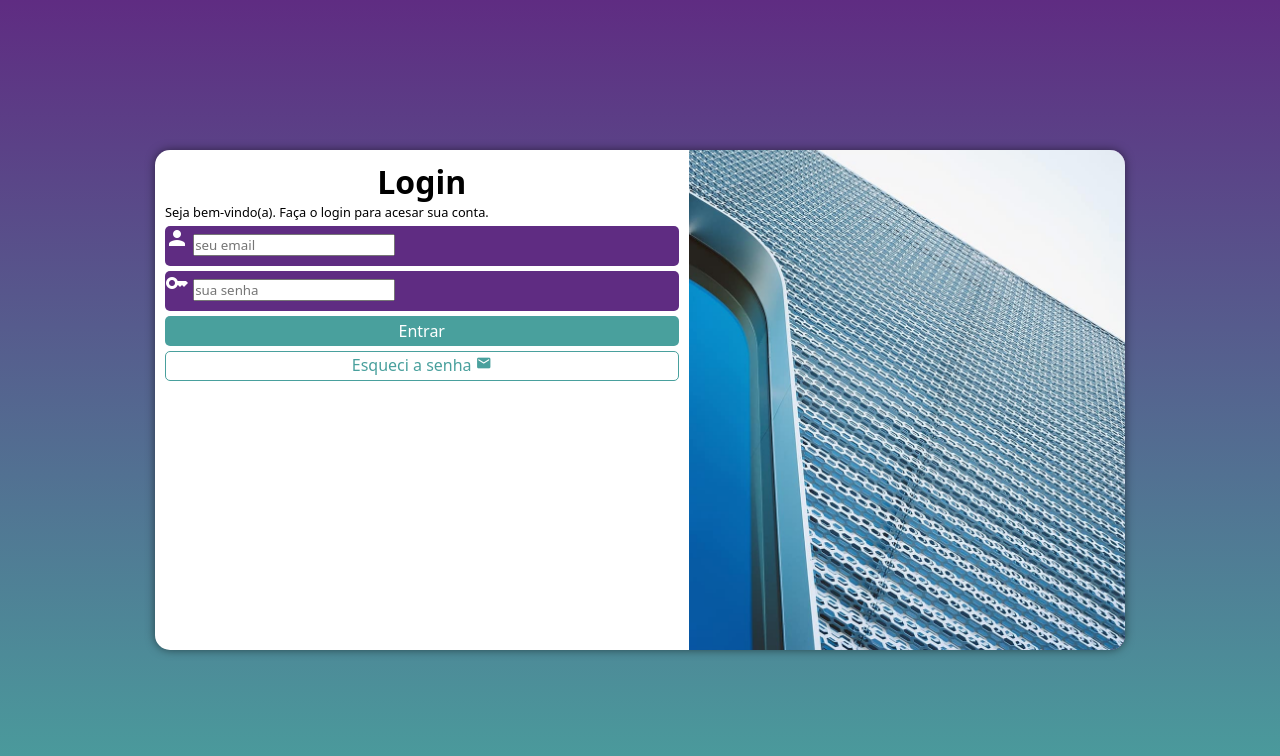
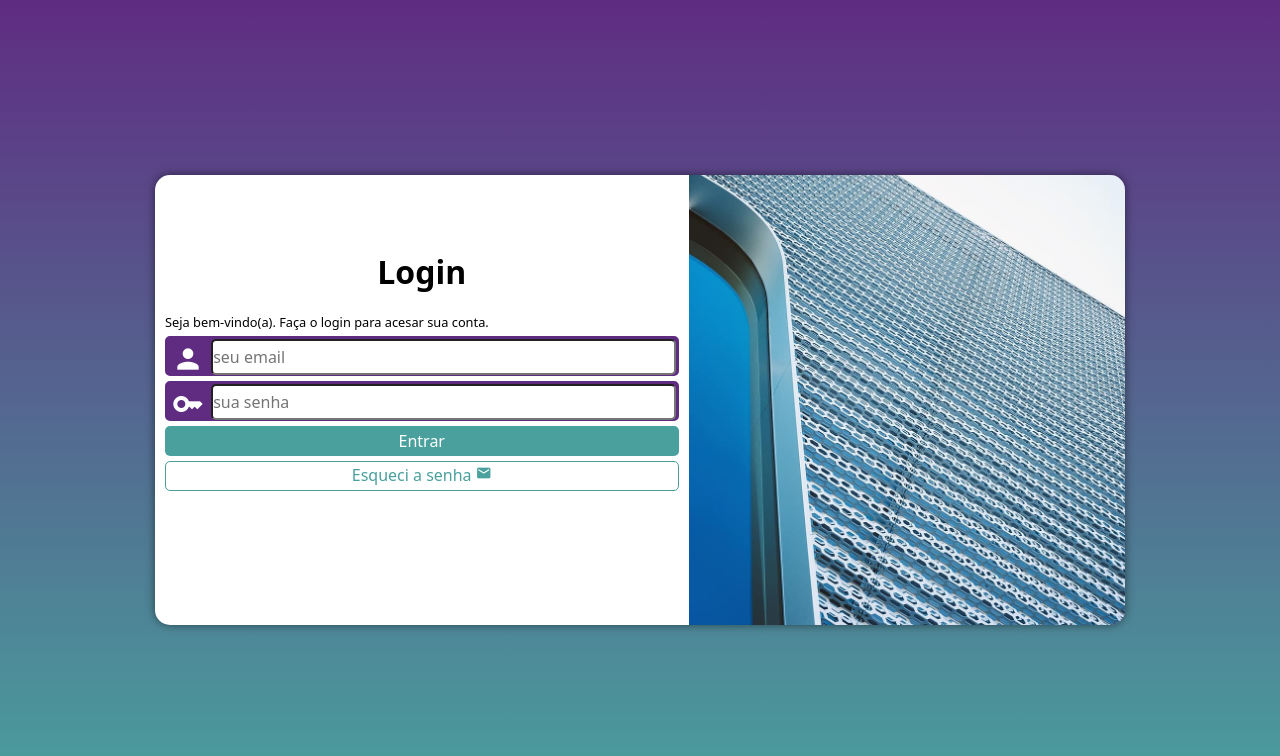
Before and after one commit to ThiagoFrancca/projeto-login, a plain HTML site: page index.html in a window 1280 px wide. Drawn offline with Linux system fonts and the light colour scheme.

Commit message:
finalizando o projeto login

```diff
--- a/estilos/media.css
+++ b/estilos/media.css
@@ -3,6 +3,7 @@
     section#login{
 
         width: 90vw;
+        height: 320px;
     }
     section#login > div#imagem{
         float: left;
@@ -21,6 +22,7 @@
     section#login{
 
         width: 970px;
+        height: 450px;
     }
     section#login > div#imagem{
         float: right;
@@ -30,6 +32,12 @@
     section#login > div#formulario{
         float: left;
         width: 55%;
+        margin: 60px 0px;
     }
-
+    div#formulario > h1{
+        font-size: 2em;
+        text-align: center;
+        margin-top: 5px;
+        margin-bottom: 20px;
+    }
 }
--- a/estilos/style.css
+++ b/estilos/style.css
@@ -58,9 +58,24 @@ div#campo{
     border-radius: 5px;
     color: white;
     height: 40px;
+    border: 2px solid  #5f2c82;;
 
 
+}
 
+div#campo> span{
+    font-size: 2em;
+    padding:5px;
+    width: 40px;
+
+}
+div#campo > input{
+background-color:  #ffffff;
+font-size: 1em;
+height: 100%;
+border-radius: 5px;
+width: calc(100% - 45px);
+transform:translateY(-12px)
 }
 
 input[type=submit]{
@@ -77,6 +92,7 @@ input[type=submit]{
 input[type=submit]:hover{
     background-color: #87d6d4;
     cursor: pointer;
+    border: 1px solid #49a09d;
 }
 form > a.botao{
     text-align: center;
```
